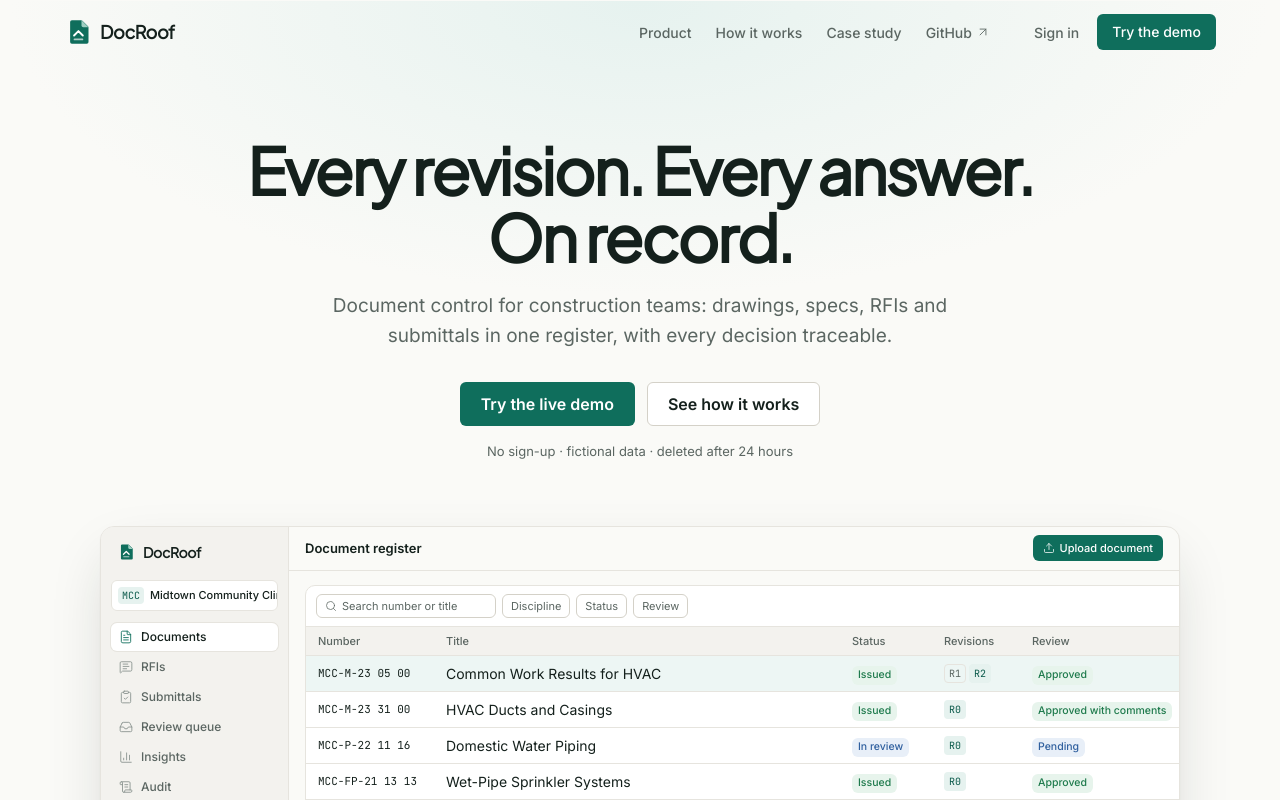
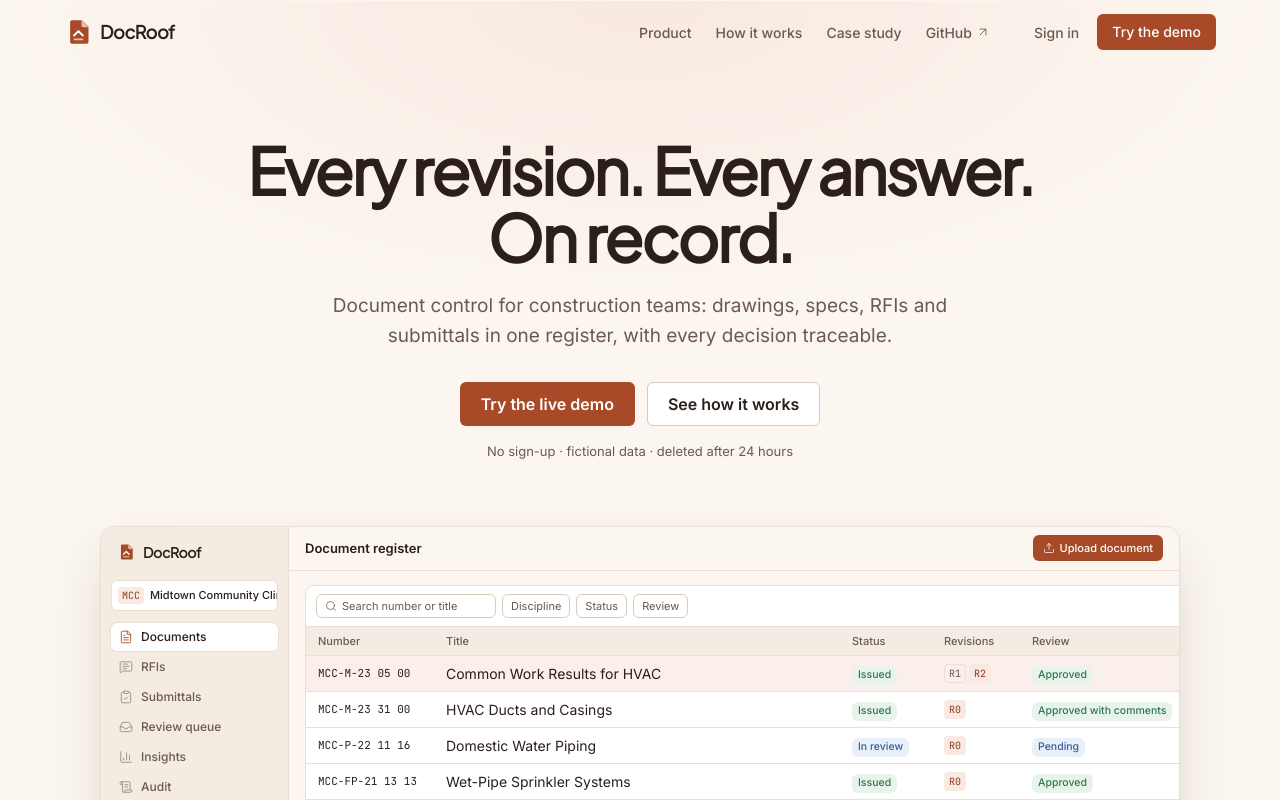
Before and after one commit to ved-cmpt/DocRoof, an Angular app in the folder web/: page / in a window 1280 px wide. Shown: the top 800 px of the page. Built offline with nearby package versions, Linux system fonts and the light colour scheme.

Commit message:
feat(web): terracotta colour theme with warm neutrals and crimson danger

```diff
--- a/web/src/app/pages/insights/insights.page.html
+++ b/web/src/app/pages/insights/insights.page.html
@@ -46,7 +46,7 @@
           <h2>RFIs opened vs closed per week</h2>
           <span class="legend" aria-hidden="true">
             <span><i class="sw brand"></i>Opened</span>
-            <span><i class="sw grey"></i>Closed</span>
+            <span><i class="sw sand"></i>Closed</span>
             <span><i class="sw line"></i>Open at week end</span>
           </span>
           <button
@@ -82,7 +82,7 @@
                 @for (w of v.weeks; track w.label) {
                   <div class="wk-col">
                     <span class="bar brand" [style.height.%]="pct(w.opened, scale(v))"></span>
-                    <span class="bar grey" [style.height.%]="pct(w.closed, scale(v))"></span>
+                    <span class="bar sand" [style.height.%]="pct(w.closed, scale(v))"></span>
                   </div>
                 }
               </div>
--- a/web/src/app/pages/insights/insights.page.scss
+++ b/web/src/app/pages/insights/insights.page.scss
@@ -117,15 +117,15 @@
     background: var(--brand);
   }
 
-  &.grey {
-    background: var(--chart-grey);
+  &.sand {
+    background: var(--chart-sand);
   }
 
   &.line {
     height: 2px;
     width: 14px;
     border-radius: 1px;
-    background: var(--text);
+    background: var(--chart-brown);
   }
 }
 
@@ -197,8 +197,8 @@
     background: var(--brand);
   }
 
-  &.grey {
-    background: var(--chart-grey);
+  &.sand {
+    background: var(--chart-sand);
   }
 }
 
@@ -211,7 +211,7 @@
 
   polyline {
     fill: none;
-    stroke: var(--text);
+    stroke: var(--chart-brown);
     stroke-width: 1.5;
     stroke-linejoin: round;
   }
@@ -224,7 +224,7 @@
   margin: 0 0 -3.5px -3.5px;
   border-radius: var(--r-full);
   background: var(--surface);
-  border: 1.5px solid var(--text);
+  border: 1.5px solid var(--chart-brown);
 }
 
 .wk-labels {
@@ -285,6 +285,10 @@
   &.seg {
     border-radius: 0;
   }
+
+  &.seg + &.seg {
+    box-shadow: inset 1px 0 0 var(--surface);
+  }
 }
 
 .hb-value {
--- a/web/src/app/pages/insights/insights.page.ts
+++ b/web/src/app/pages/insights/insights.page.ts
@@ -7,12 +7,12 @@ import { TopbarComponent } from '../../layout/topbar.component';
 import { EmptyStateComponent, IconComponent, LongDateTimePipe } from '../../shared/ui';
 import { InsightsService, InsightsView } from './insights.service';
 
-/** One brand colour plus neutral greys; status colour only where it means status (overdue). */
+/** Terracotta brand, brown and sand; status colour only where it means status (overdue). */
 const STATUS_FILL: Record<string, string> = {
   Issued: 'var(--brand)',
-  InReview: 'color-mix(in srgb, var(--brand) 45%, var(--surface))',
-  Draft: 'var(--chart-grey)',
-  Archived: 'var(--chart-grey-light)',
+  InReview: 'var(--chart-brown)',
+  Draft: 'var(--chart-sand)',
+  Archived: 'var(--chart-sand-light)',
 };
 
 type ChartKey = 'weeks' | 'overdue' | 'documents' | 'rfis' | 'submittals';
@@ -73,7 +73,7 @@ export class InsightsPage {
   }
 
   protected fill(status: string): string {
-    return STATUS_FILL[status] ?? 'var(--chart-grey)';
+    return STATUS_FILL[status] ?? 'var(--chart-sand)';
   }
 
   protected pct(value: number, max: number): number {
--- a/web/src/app/pages/landing/hero-preview.component.scss
+++ b/web/src/app/pages/landing/hero-preview.component.scss
@@ -10,8 +10,8 @@
   border-radius: 14px;
   background: var(--bg);
   box-shadow:
-    0 1px 2px rgb(20 32 28 / 5%),
-    0 24px 60px -12px rgb(20 32 28 / 18%);
+    0 1px 2px rgb(43 31 26 / 5%),
+    0 24px 60px -12px rgb(43 31 26 / 18%);
   font-size: 12px;
   text-align: left;
   user-select: none;
--- a/web/src/app/shared/ui.ts
+++ b/web/src/app/shared/ui.ts
@@ -50,7 +50,7 @@ export class IconComponent {
         d="M9 2.5h10.6c.53 0 1.04.21 1.41.59l6.4 6.4c.38.37.59.88.59 1.41V27.5a2 2 0 0 1-2 2H9a2 2 0 0 1-2-2v-23a2 2 0 0 1 2-2Z"
         fill="var(--brand)"
       />
-      <path d="M20 2.6v5.9a2 2 0 0 0 2 2h5.9Z" fill="#9fcfc3" />
+      <path d="M20 2.6v5.9a2 2 0 0 0 2 2h5.9Z" fill="#edbfa8" />
       <path
         d="m11.5 20 5-5 5 5"
         fill="none"
--- a/web/src/index.html
+++ b/web/src/index.html
@@ -9,7 +9,7 @@
       name="description"
       content="Construction document control: versioned drawings and specs, RFIs pinned to the exact page, submittal reviews and an append-only audit trail. Independent portfolio project with a one-click demo."
     />
-    <meta name="theme-color" content="#FAFAF7" />
+    <meta name="theme-color" content="#FBF6EF" />
     <meta property="og:type" content="website" />
     <meta property="og:title" content="DocRoof — Every revision. Every answer. On record." />
     <meta
--- a/web/src/styles.scss
+++ b/web/src/styles.scss
@@ -2,50 +2,55 @@
 
 /* ==========================================================================
    DocRoof design system
-   Warm paper neutrals, one brand colour (deep teal-green) for primary actions, selection and links, and status
+   Warm paper and sand neutrals, one brand colour (terracotta) for primary actions, selection and links, and status
    colours used only to mean status — always as a soft tint with darker text. Every value lives here as a token;
    components reference tokens, never raw colours.
    ========================================================================== */
 :root {
-  /* Surfaces */
-  --bg: #fafaf7;
+  /* Surfaces: warm paper and sand; no cool greys */
+  --bg: #fbf6ef;
   --surface: #ffffff;
-  --surface-subtle: #f3f2ee;
-  --border: #e6e4de;
-  --border-strong: #d4d1c8;
+  --surface-subtle: #f4ece2;
+  --border: #eadfd2;
+  --border-strong: #d9cbbb;
+  --border-hover: #cdbba9;
 
   /* Text */
-  --text: #14201c;
-  --text-2: #5b6662;
-  --text-3: #8a938f; /* icons, placeholders and decoration only: below AA for body text */
+  --text: #2b1f1a;
+  --text-2: #6b5a50;
+  --text-3: #9a8a80; /* icons and decoration only: below AA for body text */
+  --text-placeholder: #76665c; /* AA on every surface */
 
   /* Brand */
-  --brand: #0f6e5c;
-  --brand-hover: #0b5a4b;
-  --brand-tint: #e6f2ef;
+  --brand: #a84a28;
+  --brand-hover: #8e3d20;
+  --brand-tint: #f8e9e1;
   --on-brand: #ffffff;
 
-  /* Status: text on tint */
-  --success: #1e7a4c;
-  --success-tint: #e7f4ec;
-  --warning: #9a6200;
-  --warning-tint: #fbf1dc;
-  --danger: #b4372f;
-  --danger-tint: #fbe9e7;
+  /* Status: text on tint. Danger is crimson so it never reads as the terracotta brand. */
+  --success: #2b7a4c;
+  --success-tint: #e8f3ec;
+  --warning: #8a5a00;
+  --warning-tint: #fbf0d9;
+  --danger: #a61e3a;
+  --danger-tint: #fbe8ec;
   --info: #2f5f9e;
-  --info-tint: #e8eff8;
-  --neutral: #5b6662;
-  --neutral-tint: #efeeea;
+  --info-tint: #e9eff8;
+  --neutral: #6b5a50;
+  --neutral-tint: #f1eae2;
+  --toast-danger: #6e1427;
 
   /* Interaction */
-  --hover: rgb(20 32 28 / 4%);
-  --pressed: rgb(20 32 28 / 7%);
+  --hover: rgb(43 31 26 / 4%);
+  --pressed: rgb(43 31 26 / 7%);
   --focus-ring: 0 0 0 2px var(--surface), 0 0 0 4px var(--brand);
-  --scrim: rgb(20 32 28 / 32%);
+  --scrim: rgb(43 31 26 / 32%);
 
-  /* Charts: brand + neutral greys */
-  --chart-grey: #c3c8c4;
-  --chart-grey-light: #e2e0d9;
+  /* Charts: terracotta brand, sand and brown */
+  --chart-sand: #d9c3ae;
+  --chart-sand-light: #ece0d3;
+  --chart-brown: #6e4b3a;
+  --chart-terracotta-light: #d99a80;
 
   /* Type */
   --font-display: 'Plus Jakarta Sans', 'Inter', system-ui, sans-serif;
@@ -65,8 +70,8 @@
   --r-sm: 6px; /* inputs, buttons, chips */
   --r-md: 10px; /* cards, dialogs, menus */
   --r-full: 999px; /* avatars only */
-  --shadow-card: 0 1px 2px rgb(20 32 28 / 4%), 0 1px 3px rgb(20 32 28 / 5%);
-  --shadow-pop: 0 2px 6px rgb(20 32 28 / 6%), 0 14px 36px rgb(20 32 28 / 14%);
+  --shadow-card: 0 1px 2px rgb(43 31 26 / 4%), 0 1px 3px rgb(43 31 26 / 5%);
+  --shadow-pop: 0 2px 6px rgb(43 31 26 / 6%), 0 14px 36px rgb(43 31 26 / 14%);
 
   /* Layout */
   --page-pad: 24px;
@@ -82,7 +87,7 @@ html {
   @include mat.theme(
     (
       color: (
-        primary: mat.$cyan-palette,
+        primary: mat.$orange-palette,
         theme-type: light,
       ),
       typography: (
@@ -94,19 +99,19 @@ html {
   );
   @include mat.theme-overrides(
     (
-      primary: #0f6e5c,
+      primary: #a84a28,
       on-primary: #ffffff,
-      primary-container: #e6f2ef,
-      on-primary-container: #0b5a4b,
+      primary-container: #f8e9e1,
+      on-primary-container: #8e3d20,
       surface: #ffffff,
-      on-surface: #14201c,
-      on-surface-variant: #5b6662,
+      on-surface: #2b1f1a,
+      on-surface-variant: #6b5a50,
       surface-container: #ffffff,
       surface-container-low: #ffffff,
       surface-container-high: #ffffff,
-      surface-container-highest: #f3f2ee,
-      outline: #d4d1c8,
-      outline-variant: #e6e4de,
+      surface-container-highest: #f4ece2,
+      outline: #d9cbbb,
+      outline-variant: #eadfd2,
     )
   );
   @include mat.dialog-overrides(
@@ -125,17 +130,17 @@ html {
   );
   @include mat.tooltip-overrides(
     (
-      container-color: #14201c,
+      container-color: #2b1f1a,
       container-shape: 6px,
       supporting-text-size: 12px,
     )
   );
   @include mat.snack-bar-overrides(
     (
-      container-color: #14201c,
+      container-color: #2b1f1a,
       container-shape: 10px,
       supporting-text-color: #ffffff,
-      button-color: #9fd9c9,
+      button-color: #f2b79e,
     )
   );
 }
@@ -202,6 +207,13 @@ a {
     text-decoration: underline;
     text-underline-offset: 3px;
   }
+}
+
+/* Links inside running text are underlined: terracotta alone is under 3:1 against body text (WCAG 1.4.1). */
+:is(p, li) > a:not([class]) {
+  text-decoration: underline;
+  text-decoration-thickness: 1px;
+  text-underline-offset: 3px;
 }
 
 button,
@@ -692,11 +704,11 @@ code,
     box-shadow 0.12s ease;
 
   &::placeholder {
-    color: var(--text-3);
+    color: var(--text-placeholder);
   }
 
   &:hover:not(:disabled) {
-    border-color: #bfbbb0;
+    border-color: var(--border-hover);
   }
 
   &:focus,
@@ -1106,7 +1118,7 @@ kbd {
   display: block;
   height: 12px;
   border-radius: 4px;
-  background: linear-gradient(90deg, var(--surface-subtle), #fbfaf8, var(--surface-subtle));
+  background: linear-gradient(90deg, var(--surface-subtle), var(--bg), var(--surface-subtle));
   background-size: 200% 100%;
   animation: shimmer 1.4s ease-in-out infinite;
 }
@@ -1328,7 +1340,7 @@ kbd {
 }
 
 .toast-error .mat-mdc-snackbar-surface {
-  background: #5c1f1a !important;
+  background: var(--toast-danger) !important;
 }
 
 /* Page-action labels collapse to icons on phones (the button keeps its aria-label). */
```
Also changed, not shown: web/public/favicon.svg, 1 other file (tests, documents, lock files or other folders).
